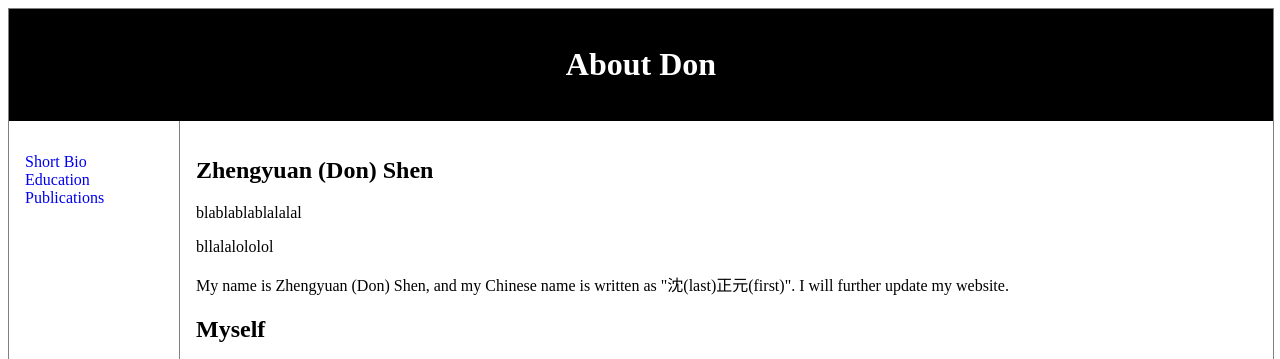
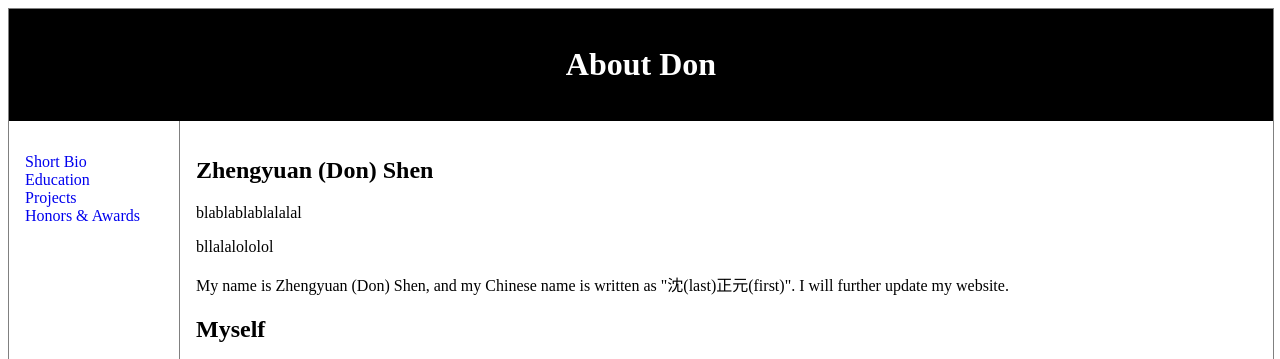
Before and after one commit to donshen/donshen.github.io, a Jekyll site: the page about/index.html, which Jekyll copies as it is, in a window 1280 px wide, cut to the strip 0-359 px from the top of the page. Built offline with Jekyll 4.4.1, drawn with Linux system fonts in a browser that asks for light colours.

Commit message:
Update index.html

```diff
--- a/about/index.html
+++ b/about/index.html
@@ -51,7 +51,8 @@ article {
   <ul>
     <li><a href="#">Short Bio</a></li>
     <li><a href="#">Education</a></li>
-    <li><a href="#">Publications</a></li>
+    <li><a href="#">Projects</a></li>
+    <li><a href="#">Honors & Awards</a></li>
   </ul>
 </nav>
 
```
